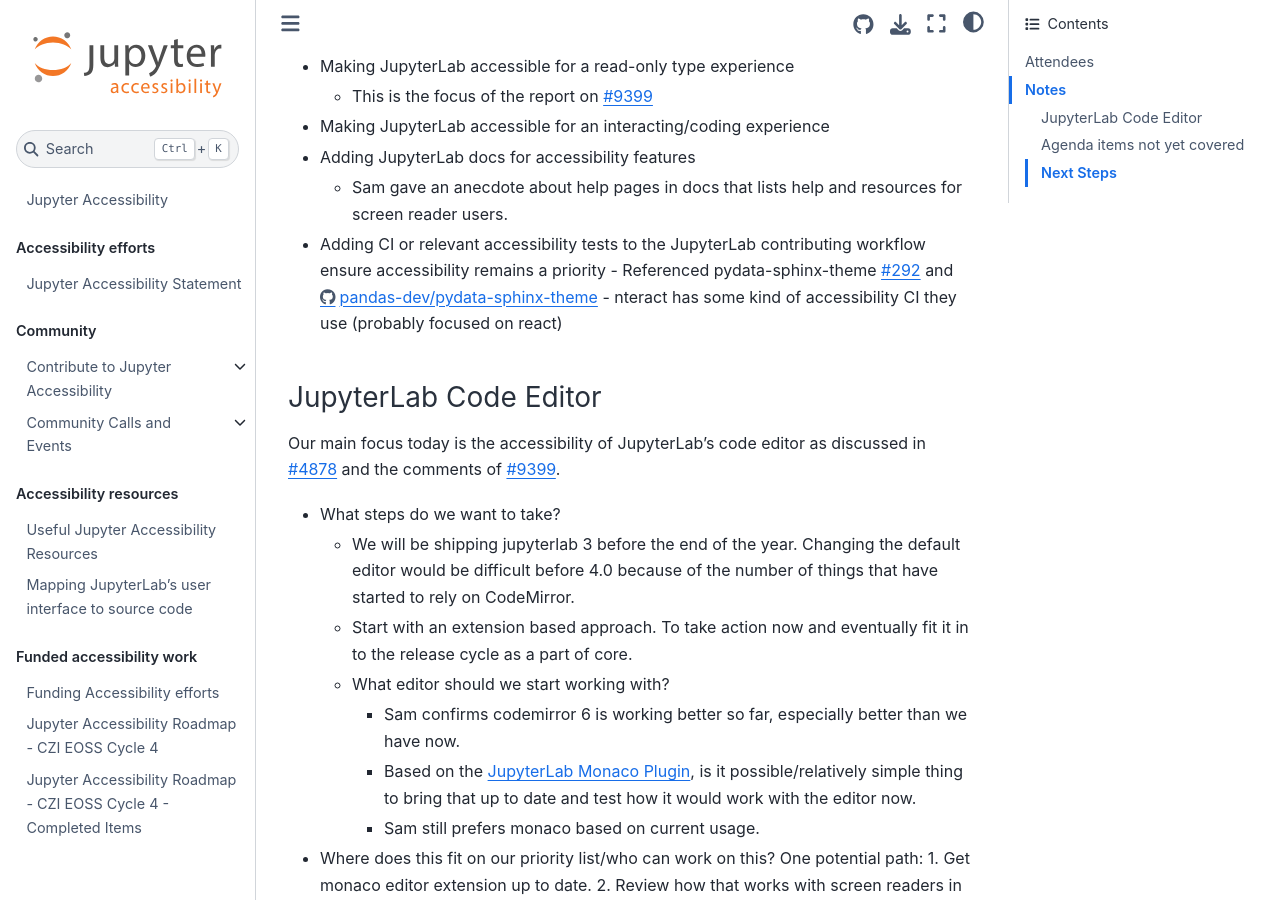
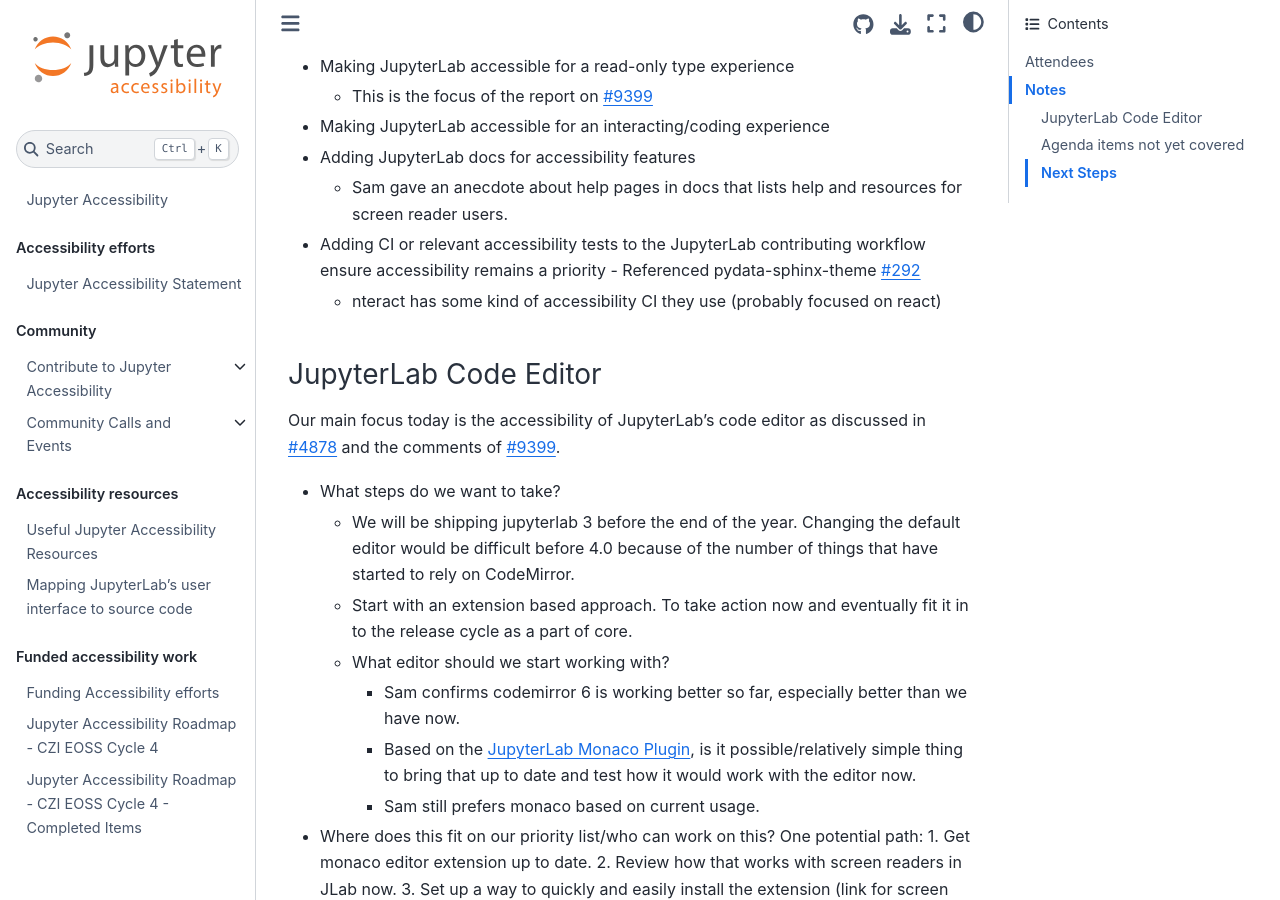
Before and after one commit to jupyter/accessibility, a Jupyter Book: the page built from docs/community/meeting-minutes/jupyterlab-accessibility-meetings/2020-12-16.md, in a window 1280 px wide and 900 px high, scrolled down 810 px. Built offline with Jupyter Book 1.0.4 settings and Sphinx 7.4.7 and the Sphinx Book theme 1.1.4, drawn with Linux system fonts in a browser that asks for light colours; pages that are not in the unit, such as notebooks, are missing from menus.

Commit message:
Remove link to expired GitHub workflow run

```diff
--- a/docs/community/meeting-minutes/jupyterlab-accessibility-meetings/2020-12-16.md
+++ b/docs/community/meeting-minutes/jupyterlab-accessibility-meetings/2020-12-16.md
@@ -37,8 +37,7 @@
     help and resources for screen reader users.
 - Adding CI or relevant accessibility tests to the JupyterLab
   contributing workflow ensure accessibility remains a priority - Referenced pydata-sphinx-theme [#292](https://github.com/pandas-dev/pydata-sphinx-theme/issues/292)
-  and https://github.com/pandas-dev/pydata-sphinx-theme/runs/1507397117?check_suite_focus=true - nteract has some kind of accessibility CI they use
-  (probably focused on react)
+  - nteract has some kind of accessibility CI they use (probably focused on react)
 
 #### JupyterLab Code Editor
 
```
Also changed, not shown: docs/community/meeting-minutes/jupyterlab-accessibility-meetings/all-minutes.md (+1 -2 lines).
